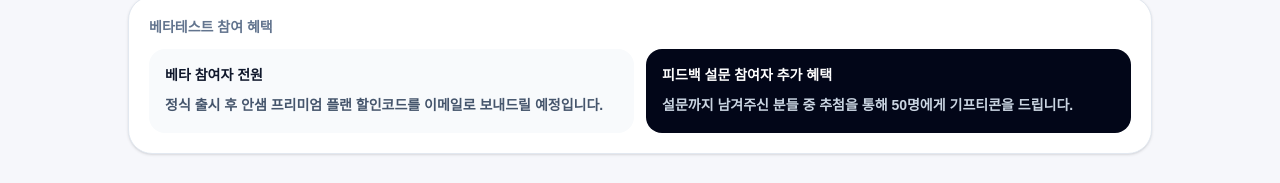
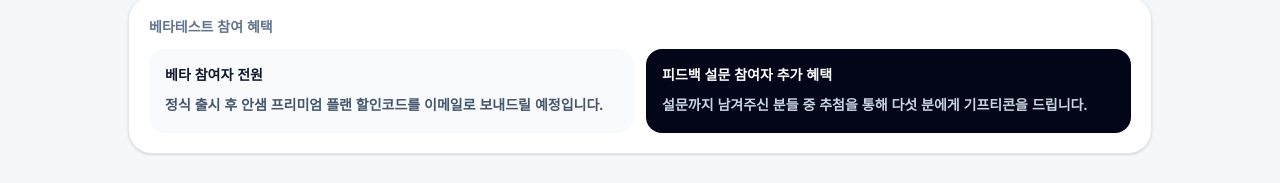
Before and after one commit to jinhyeockpark/ansaem, a Next.js app: page / in a window 1280 px wide. Shown: the part 476-659 px from the top of the page. Built offline with nearby package versions, Linux system fonts and the light colour scheme.

Commit message:
Update ansaem

```diff
--- a/app/page.tsx
+++ b/app/page.tsx
@@ -600,7 +600,7 @@ const handlePremiumSignup = async () => {
         피드백 설문 참여자 추가 혜택
       </p>
       <p className="mt-2 break-keep text-sm font-bold leading-6 text-slate-300">
-        설문까지 남겨주신 분들 중 추첨을 통해 50명에게 기프티콘을 드립니다.
+        설문까지 남겨주신 분들 중 추첨을 통해 다섯 분에게 기프티콘을 드립니다.
       </p>
     </div>
   </div>
```
